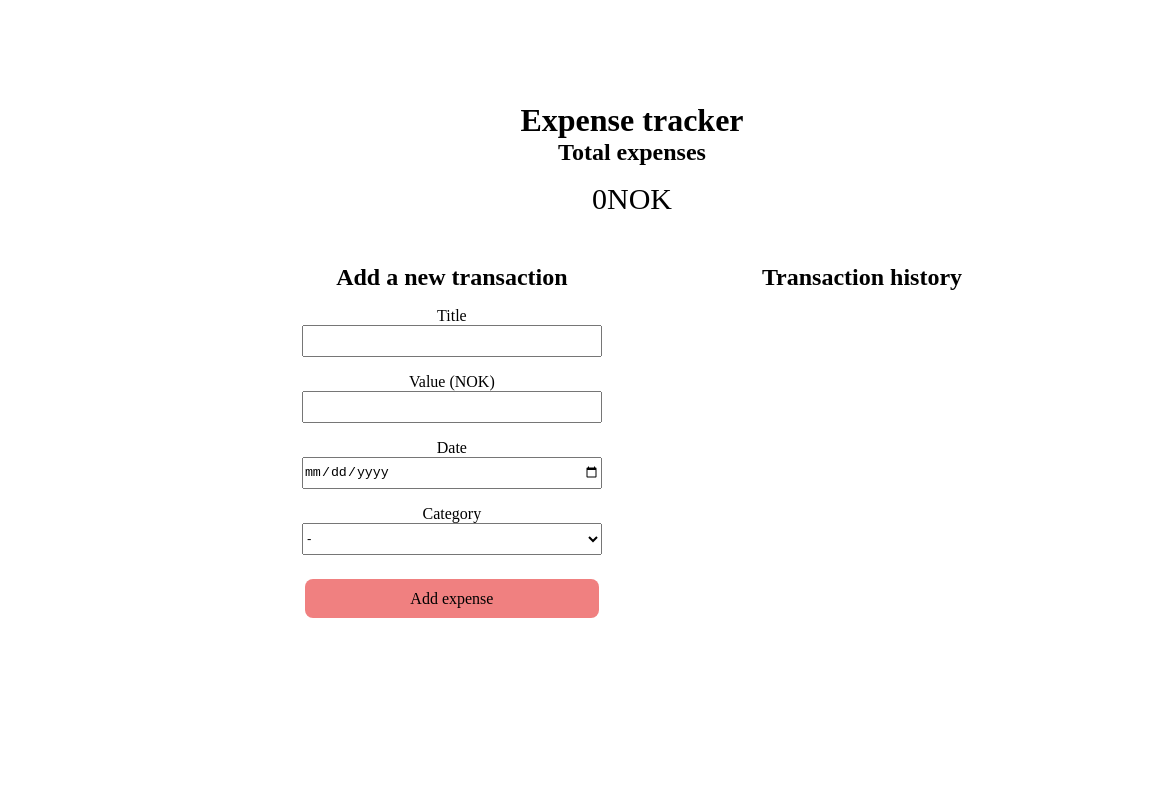
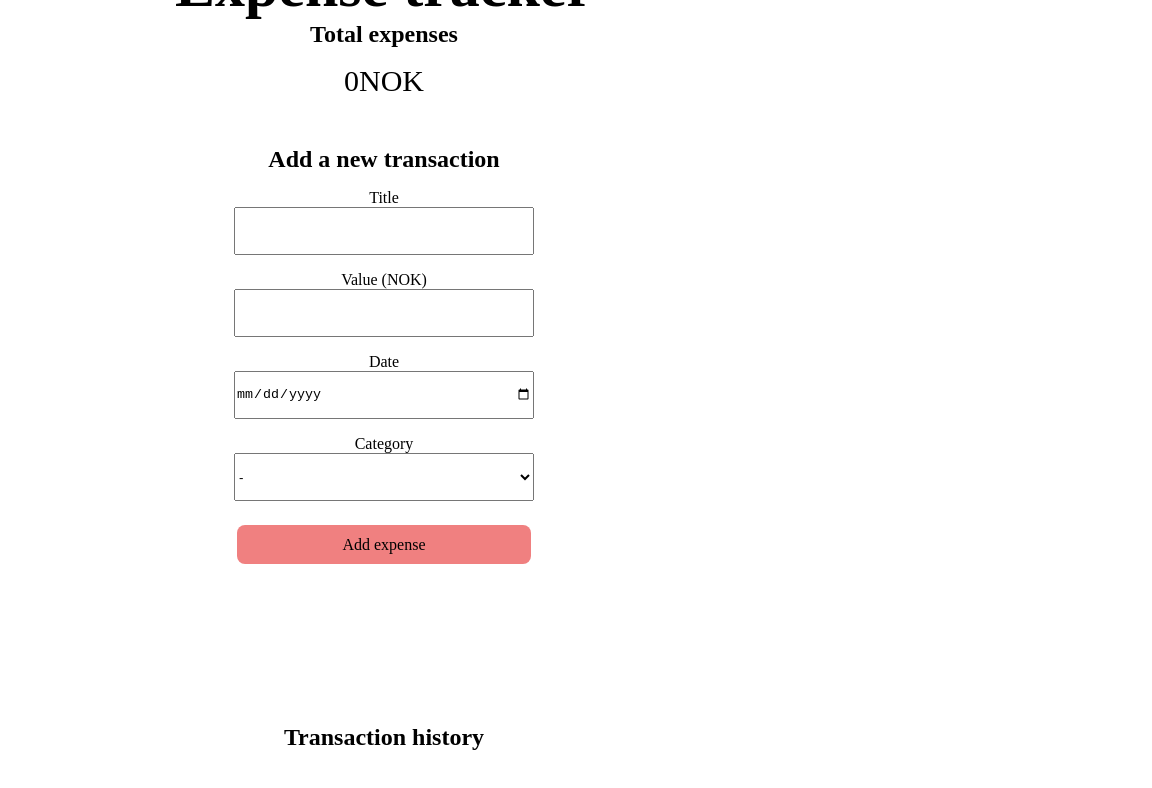
Before and after one commit to heda024/ExpenseTracker, a React (Vite) app: page / in a window 768 px wide. Shown: the top 788 px of the page, 1152 px wide, since content can reach past the window. Built offline with nearby package versions, Linux system fonts and the light colour scheme.

Commit message:
make responsive

```diff
--- a/src/components/AddTransaction/AddTransaction.jsx
+++ b/src/components/AddTransaction/AddTransaction.jsx
@@ -80,6 +80,10 @@ export default function AddTransaction({onAddNewTransaction}) {
 			clonedErrorObj.dateError = "";
 		}
 
+		if (!isValid) {
+			clonedErrorObj.submissionError = "Your input is not valid";
+		}
+
 		setErrors(clonedErrorObj);
 		return isValid;
 	};
--- a/src/components/AddTransaction/AddTransaction.module.css
+++ b/src/components/AddTransaction/AddTransaction.module.css
@@ -34,3 +34,13 @@ label{
 p{
 	color: firebrick;
 }
+
+@media screen and (min-width: 600px) and (max-width: 1025px){
+	.input{
+		height: 3rem;
+	}
+}
+
+@media screen and (max-width: 599px){
+
+}
--- a/src/components/Balance/Balance.module.css
+++ b/src/components/Balance/Balance.module.css
@@ -9,3 +9,13 @@
 .balanceFont{
 	font-size: 30px;
 }
+
+@media screen and (min-width: 600px) and (max-width: 1025px){
+	h2{
+		font: 50px;
+	}
+}
+
+@media screen and (max-width: 599px){
+
+}
--- a/src/components/ExpenseTracker/ExpenseTracker.module.css
+++ b/src/components/ExpenseTracker/ExpenseTracker.module.css
@@ -1,6 +1,6 @@
 
 .tracker_container{
-	width: 1200px;
+	width: 100%;
 	display: flex;
 	flex-direction: column;
 	justify-content: center;
@@ -16,3 +16,18 @@
 	justify-content: center;
 	margin-top: 3rem;
 }
+
+@media screen and (min-width: 600px) and (max-width: 1025px){
+	h1{
+		font-size: 60px;
+	}
+	.transaction_container{
+		flex-direction: column;
+	}
+}
+
+@media screen and (max-width: 599px){
+	.transaction_container{
+		flex-direction: column;
+	}
+}
```
Also changed, not shown: src/components/History/History.module.css (+8 -4 lines).
